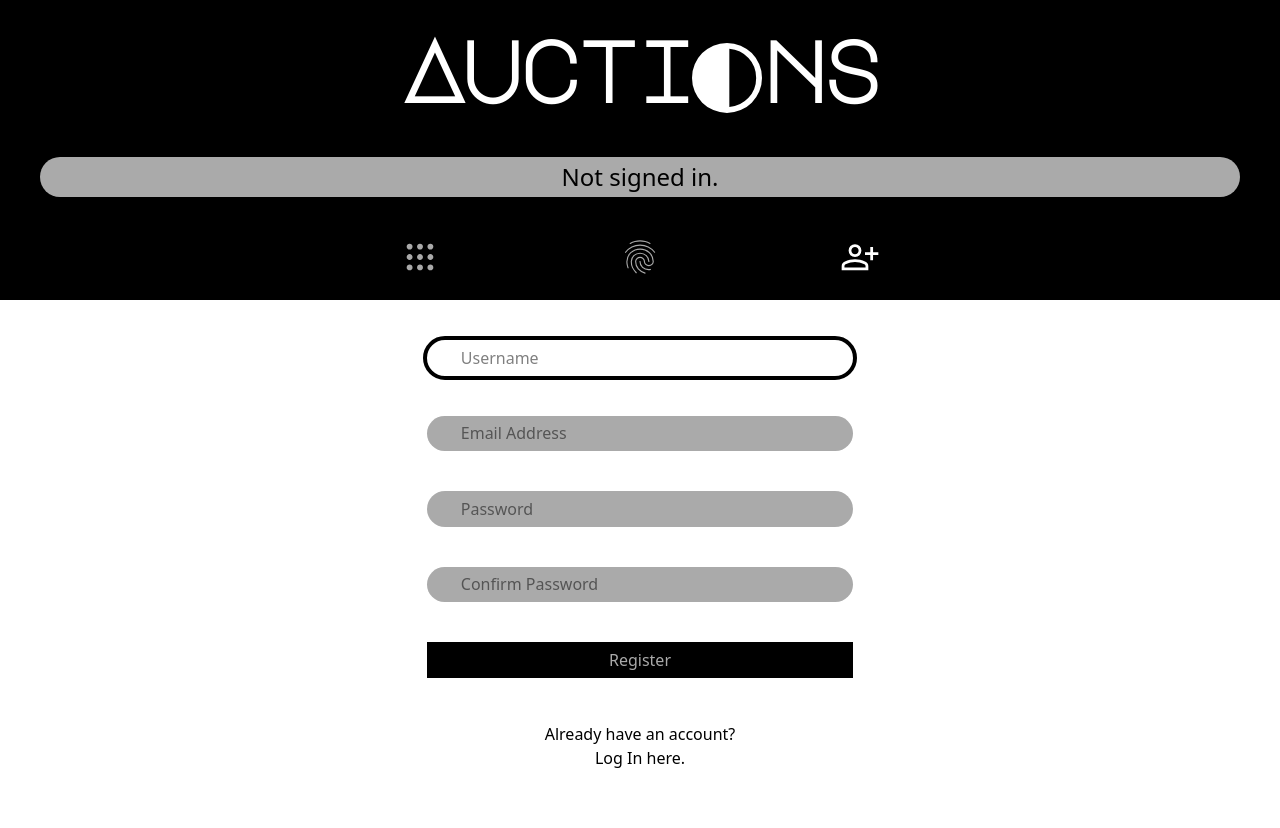
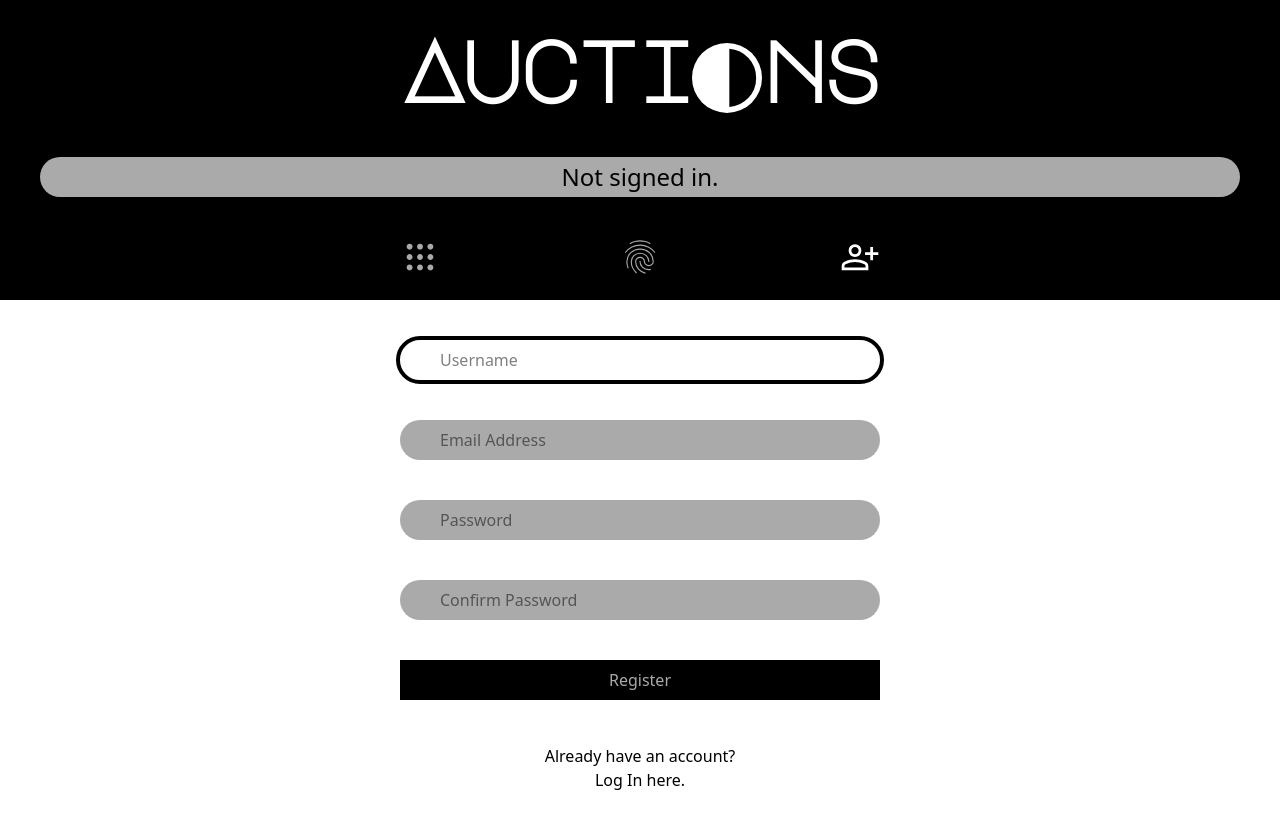
Before and after one commit to PrackSoft/commerce, a Django app: page /register/ in a window 1280 px wide. Before the commit the page ends 768 px from the top, so only its background shows below. Run offline with Django 3.2, Linux system fonts and the light colour scheme; some libraries are stand-ins or nearby versions.

Commit message:
Adjust centered column in Login and Register layouts

```diff
--- a/auctions/static/auctions/styles.css
+++ b/auctions/static/auctions/styles.css
@@ -108,8 +108,7 @@ header .isotype-icon-size {
     max-height: 40px;
     color: var(--color-primary);
     /*padding: clamp(0.2vw, 0.5vw, 1vw);*/
-    border-radius: clamp(5vw, 11.111vw, 12vw);
-    margin: 0;
+    border-radius: 20px;
     font-size: 1.5rem;
 }
 .user-greeting strong {
@@ -202,7 +201,8 @@ header .isotype-icon-size {
 
 .middle-col-box form {
     width: 100%;
-    max-width: 33.333vw;
+    min-width: 480px;
+    max-width: 480px;
     display: flex;
     flex-direction: column;
     gap: 40px;
@@ -214,14 +214,14 @@ header .isotype-icon-size {
 /* Inputs*/
 .middle-col-box input.form-control {
     width: 100%;
-    height: 2.777vw;
-    padding: 0 2.666vw;
+    height: 40px;
+    padding: 0 40px;
     background-color: var(--color-tertiary);
     color: var(--color-primary);
     border: none;
     outline: none;
     box-sizing: border-box;
-    border-radius: 11.111vw;
+    border-radius: 20px;
 
 }
 /* Placeholder*/
@@ -229,7 +229,6 @@ header .isotype-icon-size {
     color: var(--color-primary);
     opacity: 0.5;
 }
-/* Check here */
 .middle-col-box input.form-control:focus {
     outline: .188rem solid var(--color-primary);
     background-color: var(--color-quaternary);
@@ -249,7 +248,7 @@ input:-webkit-autofill:focus {
 /* Button */
 .middle-col-box input.btn {
     width: 100%;
-    height: 2.777vw;
+    height: 40px;
     padding: .5rem;
     background-color: var(--color-primary);
     color: var(--color-tertiary);
```
